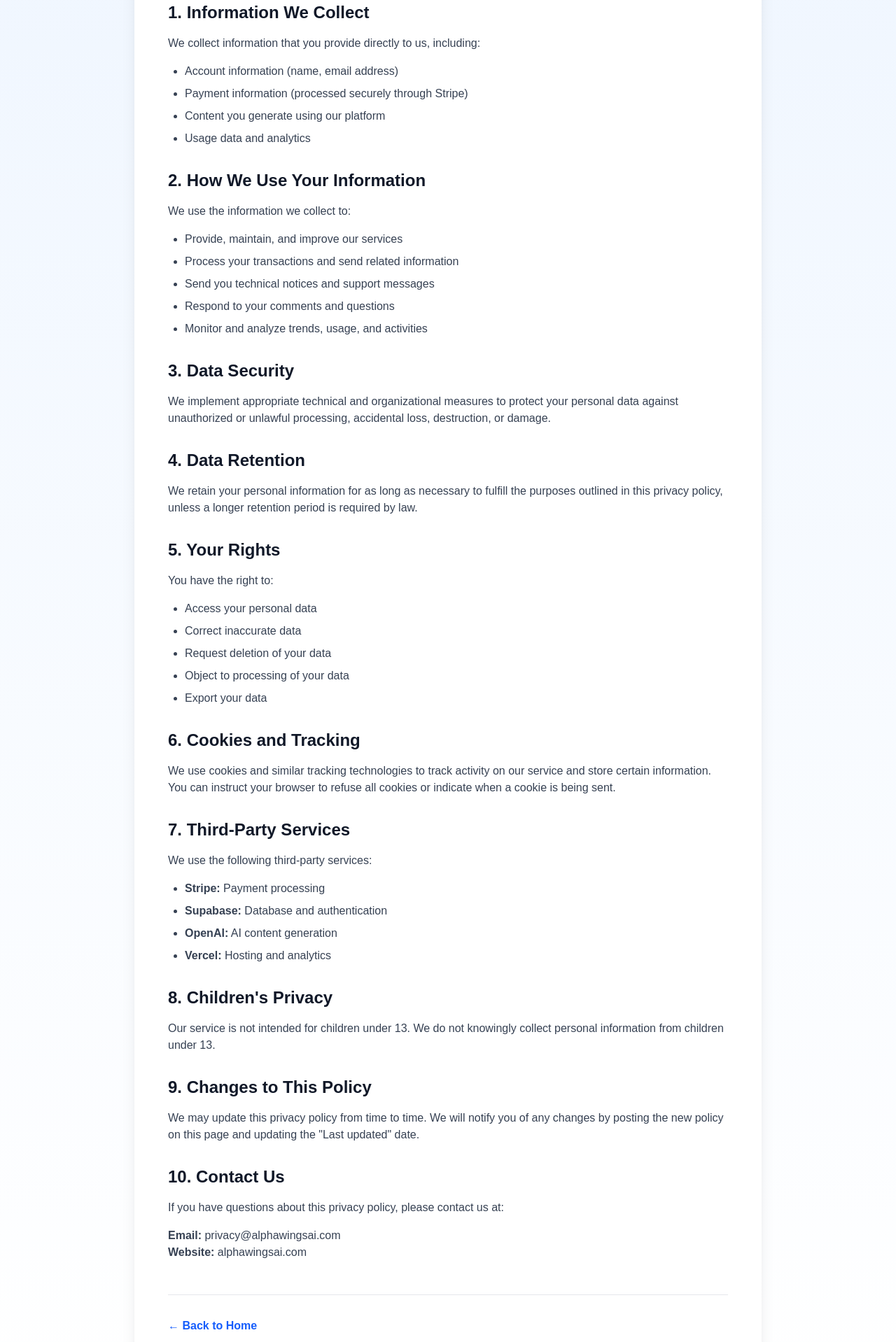
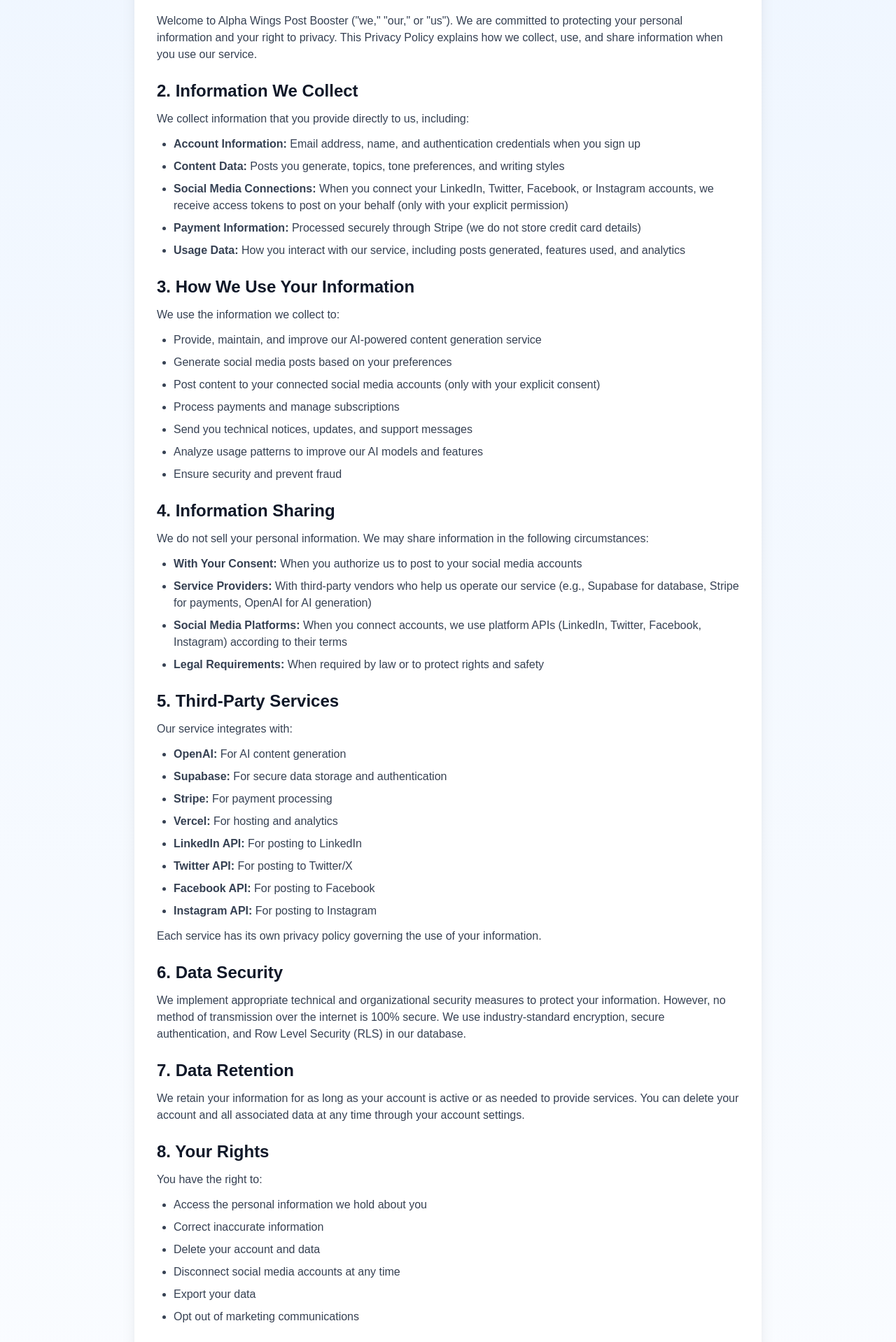
Before and after one commit to SamAde1203/alpha-wings-post-booster, a Next.js app: page /privacy in a window 1280 px wide. Shown: the part 222-2140 px from the top of the page at 70% size. Built offline with nearby package versions, Linux system fonts and the light colour scheme.

Commit message:
Update Privacy Policy - comprehensive version for LinkedIn API compliance

```diff
--- a/app/privacy/page.tsx
+++ b/app/privacy/page.tsx
@@ -1,123 +1,159 @@
-export default function PrivacyPolicy() {
+export default function PrivacyPage() {
   return (
-    <div className="min-h-screen bg-gradient-to-b from-blue-50 to-white py-16 px-6">
-      <div className="max-w-4xl mx-auto">
-        <div className="bg-white rounded-2xl shadow-xl p-8 md:p-12">
-          <h1 className="text-4xl font-bold mb-4 bg-gradient-to-r from-blue-600 to-purple-600 bg-clip-text text-transparent">
-            Privacy Policy
-          </h1>
-          <p className="text-gray-600 mb-8">Last updated: January 2, 2026</p>
+    <div className="min-h-screen bg-gradient-to-b from-blue-50 to-white py-12 px-4 sm:px-6">
+      <div className="max-w-4xl mx-auto bg-white rounded-2xl shadow-xl p-8">
+        <h1 className="text-4xl font-bold text-gray-900 mb-6">Privacy Policy</h1>
+        <p className="text-sm text-gray-600 mb-8">Last updated: January 6, 2026</p>
 
-          <div className="space-y-8 text-gray-700">
+        <div className="space-y-6 text-gray-700">
           <section>
-              <h2 className="text-2xl font-bold text-gray-900 mb-4">1. Information We Collect</h2>
-              <p className="mb-4">We collect information that you provide directly to us, including:</p>
+            <h2 className="text-2xl font-bold text-gray-900 mb-3">1. Introduction</h2>
+            <p>
+              Welcome to Alpha Wings Post Booster ("we," "our," or "us"). We are committed to protecting your personal information and your right to privacy. This Privacy Policy explains how we collect, use, and share information when you use our service.
+            </p>
+          </section>
+
+          <section>
+            <h2 className="text-2xl font-bold text-gray-900 mb-3">2. Information We Collect</h2>
+            <p className="mb-3">We collect information that you provide directly to us, including:</p>
             <ul className="list-disc pl-6 space-y-2">
-                <li>Account information (name, email address)</li>
-                <li>Payment information (processed securely through Stripe)</li>
-                <li>Content you generate using our platform</li>
-                <li>Usage data and analytics</li>
+              <li><strong>Account Information:</strong> Email address, name, and authentication credentials when you sign up</li>
+              <li><strong>Content Data:</strong> Posts you generate, topics, tone preferences, and writing styles</li>
+              <li><strong>Social Media Connections:</strong> When you connect your LinkedIn, Twitter, Facebook, or Instagram accounts, we receive access tokens to post on your behalf (only with your explicit permission)</li>
+              <li><strong>Payment Information:</strong> Processed securely through Stripe (we do not store credit card details)</li>
+              <li><strong>Usage Data:</strong> How you interact with our service, including posts generated, features used, and analytics</li>
             </ul>
           </section>
 
           <section>
-              <h2 className="text-2xl font-bold text-gray-900 mb-4">2. How We Use Your Information</h2>
-              <p className="mb-4">We use the information we collect to:</p>
+            <h2 className="text-2xl font-bold text-gray-900 mb-3">3. How We Use Your Information</h2>
+            <p className="mb-3">We use the information we collect to:</p>
             <ul className="list-disc pl-6 space-y-2">
-                <li>Provide, maintain, and improve our services</li>
-                <li>Process your transactions and send related information</li>
-                <li>Send you technical notices and support messages</li>
-                <li>Respond to your comments and questions</li>
-                <li>Monitor and analyze trends, usage, and activities</li>
+              <li>Provide, maintain, and improve our AI-powered content generation service</li>
+              <li>Generate social media posts based on your preferences</li>
+              <li>Post content to your connected social media accounts (only with your explicit consent)</li>
+              <li>Process payments and manage subscriptions</li>
+              <li>Send you technical notices, updates, and support messages</li>
+              <li>Analyze usage patterns to improve our AI models and features</li>
+              <li>Ensure security and prevent fraud</li>
             </ul>
           </section>
 
           <section>
-              <h2 className="text-2xl font-bold text-gray-900 mb-4">3. Data Security</h2>
+            <h2 className="text-2xl font-bold text-gray-900 mb-3">4. Information Sharing</h2>
+            <p className="mb-3">We do not sell your personal information. We may share information in the following circumstances:</p>
+            <ul className="list-disc pl-6 space-y-2">
+              <li><strong>With Your Consent:</strong> When you authorize us to post to your social media accounts</li>
+              <li><strong>Service Providers:</strong> With third-party vendors who help us operate our service (e.g., Supabase for database, Stripe for payments, OpenAI for AI generation)</li>
+              <li><strong>Social Media Platforms:</strong> When you connect accounts, we use platform APIs (LinkedIn, Twitter, Facebook, Instagram) according to their terms</li>
+              <li><strong>Legal Requirements:</strong> When required by law or to protect rights and safety</li>
+            </ul>
+          </section>
+
+          <section>
+            <h2 className="text-2xl font-bold text-gray-900 mb-3">5. Third-Party Services</h2>
+            <p className="mb-3">Our service integrates with:</p>
+            <ul className="list-disc pl-6 space-y-2">
+              <li><strong>OpenAI:</strong> For AI content generation</li>
+              <li><strong>Supabase:</strong> For secure data storage and authentication</li>
+              <li><strong>Stripe:</strong> For payment processing</li>
+              <li><strong>Vercel:</strong> For hosting and analytics</li>
+              <li><strong>LinkedIn API:</strong> For posting to LinkedIn</li>
+              <li><strong>Twitter API:</strong> For posting to Twitter/X</li>
+              <li><strong>Facebook API:</strong> For posting to Facebook</li>
+              <li><strong>Instagram API:</strong> For posting to Instagram</li>
+            </ul>
+            <p className="mt-3">Each service has its own privacy policy governing the use of your information.</p>
+          </section>
+
+          <section>
+            <h2 className="text-2xl font-bold text-gray-900 mb-3">6. Data Security</h2>
             <p>
-                We implement appropriate technical and organizational measures to protect your personal
-                data against unauthorized or unlawful processing, accidental loss, destruction, or damage.
+              We implement appropriate technical and organizational security measures to protect your information. However, no method of transmission over the internet is 100% secure. We use industry-standard encryption, secure authentication, and Row Level Security (RLS) in our database.
             </p>
           </section>
 
           <section>
-              <h2 className="text-2xl font-bold text-gray-900 mb-4">4. Data Retention</h2>
+            <h2 className="text-2xl font-bold text-gray-900 mb-3">7. Data Retention</h2>
             <p>
-                We retain your personal information for as long as necessary to fulfill the purposes
-                outlined in this privacy policy, unless a longer retention period is required by law.
+              We retain your information for as long as your account is active or as needed to provide services. You can delete your account and all associated data at any time through your account settings.
             </p>
           </section>
 
           <section>
-              <h2 className="text-2xl font-bold text-gray-900 mb-4">5. Your Rights</h2>
-              <p className="mb-4">You have the right to:</p>
+            <h2 className="text-2xl font-bold text-gray-900 mb-3">8. Your Rights</h2>
+            <p className="mb-3">You have the right to:</p>
             <ul className="list-disc pl-6 space-y-2">
-                <li>Access your personal data</li>
-                <li>Correct inaccurate data</li>
-                <li>Request deletion of your data</li>
-                <li>Object to processing of your data</li>
+              <li>Access the personal information we hold about you</li>
+              <li>Correct inaccurate information</li>
+              <li>Delete your account and data</li>
+              <li>Disconnect social media accounts at any time</li>
               <li>Export your data</li>
+              <li>Opt out of marketing communications</li>
             </ul>
           </section>
 
           <section>
-              <h2 className="text-2xl font-bold text-gray-900 mb-4">6. Cookies and Tracking</h2>
+            <h2 className="text-2xl font-bold text-gray-900 mb-3">9. Social Media Posting</h2>
             <p>
-                We use cookies and similar tracking technologies to track activity on our service and
-                store certain information. You can instruct your browser to refuse all cookies or
-                indicate when a cookie is being sent.
+              When you connect a social media account, you grant us permission to post content on your behalf. You control what content is posted and can disconnect your accounts at any time. We only post content you explicitly generate and approve.
             </p>
           </section>
 
           <section>
-              <h2 className="text-2xl font-bold text-gray-900 mb-4">7. Third-Party Services</h2>
-              <p className="mb-4">We use the following third-party services:</p>
-              <ul className="list-disc pl-6 space-y-2">
-                <li><strong>Stripe:</strong> Payment processing</li>
-                <li><strong>Supabase:</strong> Database and authentication</li>
-                <li><strong>OpenAI:</strong> AI content generation</li>
-                <li><strong>Vercel:</strong> Hosting and analytics</li>
-              </ul>
-            </section>
-
-            <section>
-              <h2 className="text-2xl font-bold text-gray-900 mb-4">8. Children's Privacy</h2>
+            <h2 className="text-2xl font-bold text-gray-900 mb-3">10. Cookies and Tracking</h2>
             <p>
-                Our service is not intended for children under 13. We do not knowingly collect
-                personal information from children under 13.
+              We use cookies and similar tracking technologies to track activity on our service and store certain information. You can instruct your browser to refuse all cookies or indicate when a cookie is being sent.
             </p>
           </section>
 
           <section>
-              <h2 className="text-2xl font-bold text-gray-900 mb-4">9. Changes to This Policy</h2>
+            <h2 className="text-2xl font-bold text-gray-900 mb-3">11. Children's Privacy</h2>
             <p>
-                We may update this privacy policy from time to time. We will notify you of any
-                changes by posting the new policy on this page and updating the "Last updated" date.
+              Our service is not intended for children under 13 years of age. We do not knowingly collect information from children under 13.
             </p>
           </section>
 
           <section>
-              <h2 className="text-2xl font-bold text-gray-900 mb-4">10. Contact Us</h2>
+            <h2 className="text-2xl font-bold text-gray-900 mb-3">12. International Users</h2>
             <p>
-                If you have questions about this privacy policy, please contact us at:
+              Your information may be transferred to and processed in countries other than your country of residence. We ensure appropriate safeguards are in place for international data transfers.
             </p>
-              <p className="mt-4">
-                <strong>Email:</strong> privacy@alphawingsai.com<br />
-                <strong>Website:</strong> alphawingsai.com
+          </section>
+
+          <section>
+            <h2 className="text-2xl font-bold text-gray-900 mb-3">13. Changes to This Policy</h2>
+            <p>
+              We may update this Privacy Policy from time to time. We will notify you of significant changes by email or through our service. Your continued use of the service after changes constitutes acceptance of the updated policy.
+            </p>
+          </section>
+
+          <section>
+            <h2 className="text-2xl font-bold text-gray-900 mb-3">14. Contact Us</h2>
+            <p className="mb-3">
+              If you have questions about this Privacy Policy or our privacy practices, please contact us:
+            </p>
+            <div className="bg-blue-50 rounded-lg p-4">
+              <p><strong>Email:</strong> hello@alphawingsai.com</p>
+              <p><strong>Website:</strong> https://alphawings.com</p>
+              <p><strong>LinkedIn:</strong> www.linkedin.com/in/sam-adeyemi-ai</p>
+            </div>
+          </section>
+
+          <section className="bg-gradient-to-r from-blue-50 to-purple-50 rounded-lg p-6 mt-8">
+            <h2 className="text-xl font-bold text-gray-900 mb-3">📋 Summary</h2>
+            <p>
+              <strong>In short:</strong> We collect only the information necessary to provide our AI content generation service. We use OpenAI to generate posts, Stripe for payments, and social media APIs to post content with your permission. We never sell your data. You control your information and can delete your account anytime.
             </p>
           </section>
         </div>
 
-          <div className="mt-12 pt-8 border-t border-gray-200">
-            <a
-              href="/"
-              className="text-blue-600 hover:text-blue-700 font-semibold"
-            >
+        <div className="mt-12 pt-8 border-t border-gray-200 text-center">
+          <a href="/" className="px-6 py-3 bg-gradient-to-r from-blue-600 to-purple-600 text-white rounded-lg font-semibold hover:shadow-lg transition-all inline-block">
             ← Back to Home
           </a>
         </div>
       </div>
     </div>
-    </div>
   )
 }
```
Lines whose indentation alone changed are shown as unchanged.
